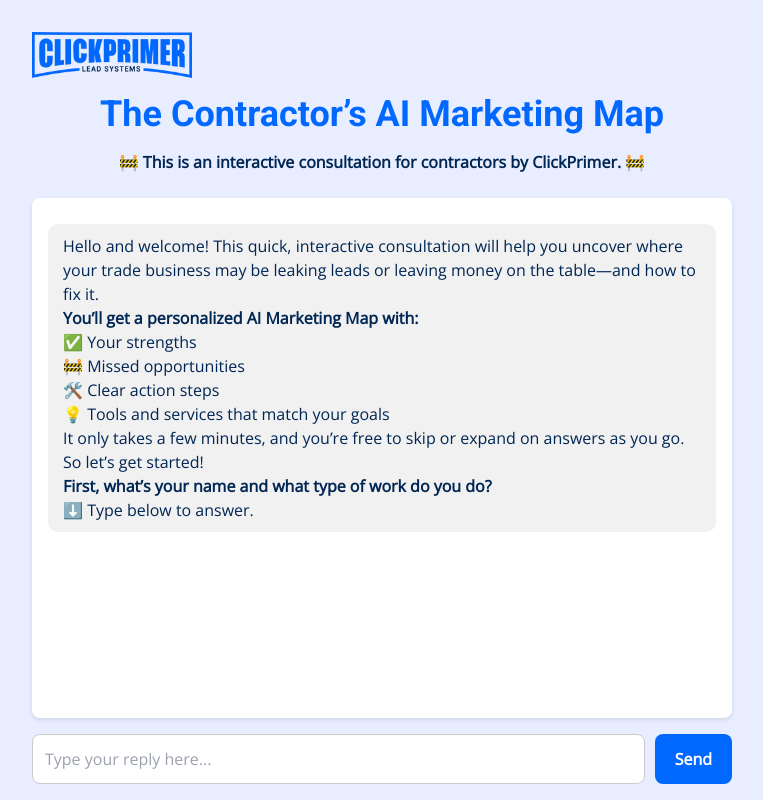
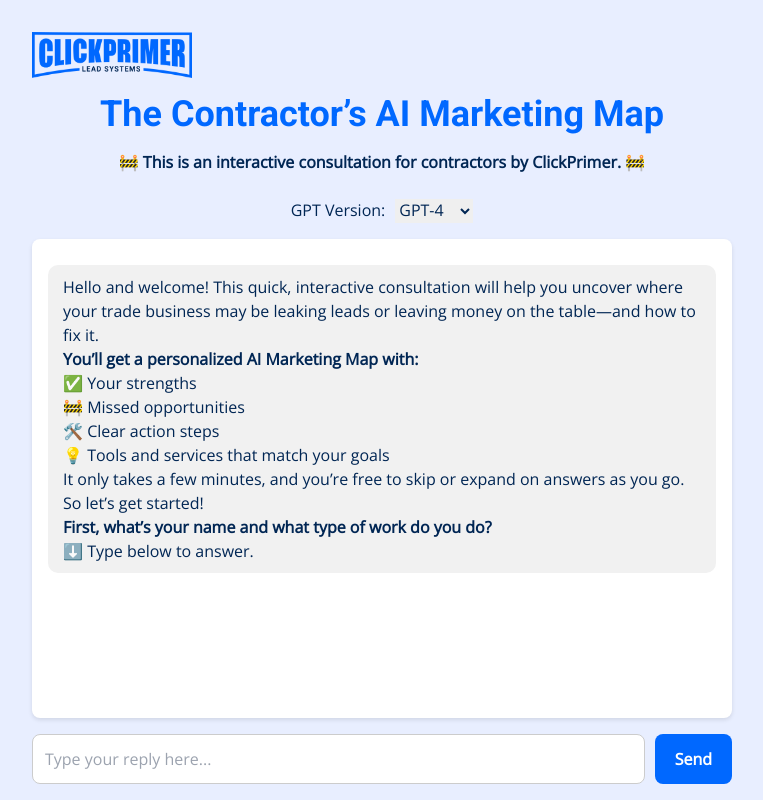
Before and after one commit to clickprimer/contractor-growth-map, a Next.js app: page / in a window 1280 px wide. Shown: the whole page, without its empty margins (258-1021 px from the left). Built offline with nearby package versions, Linux system fonts and the light colour scheme.

Commit message:
Update index.js

```diff
--- a/pages/index.js
+++ b/pages/index.js
@@ -28,6 +28,7 @@ It only takes a few minutes, and you’re free to skip or expand on answers as y
   const latestAssistantRef = useRef(null);
   const [leadInfo, setLeadInfo] = useState({ name: '' });
   const [scrollTargetIndex, setScrollTargetIndex] = useState(null);
+  const [model, setModel] = useState('gpt-4'); // 💬 GPT model toggle
 
   useEffect(() => {
     if (scrollTargetIndex !== null && latestAssistantRef.current) {
@@ -37,7 +38,6 @@ It only takes a few minutes, and you’re free to skip or expand on answers as y
       });
       setScrollTargetIndex(null);
     }
-    // No scrollToBottom here—prevents auto-following streaming content
   }, [messages, scrollTargetIndex]);
 
   const sendMessage = async (e) => {
@@ -54,7 +54,7 @@ It only takes a few minutes, and you’re free to skip or expand on answers as y
       setLeadInfo({ name: nameOnly });
     }
 
-    const res = await fetch('/api/ask', {
+    const res = await fetch(`/api/ask?model=${model}`, {
       method: 'POST',
       headers: { 'Content-Type': 'application/json' },
       body: JSON.stringify({ messages: [...messages, userMessage] }),
@@ -158,6 +158,21 @@ It only takes a few minutes, and you’re free to skip or expand on answers as y
           }}>
             🚧 This is an interactive consultation for contractors by ClickPrimer. 🚧
           </p>
+
+          {/* ✅ GPT Model Selector */}
+          <div style={{ marginBottom: '1rem' }}>
+            <label htmlFor="model" style={{ marginRight: '10px' }}>
+              GPT Version:
+            </label>
+            <select
+              id="model"
+              value={model}
+              onChange={(e) => setModel(e.target.value)}
+            >
+              <option value="gpt-4">GPT-4</option>
+              <option value="gpt-3.5-turbo">GPT-3.5</option>
+            </select>
+          </div>
         </div>
 
         <div style={{
```
